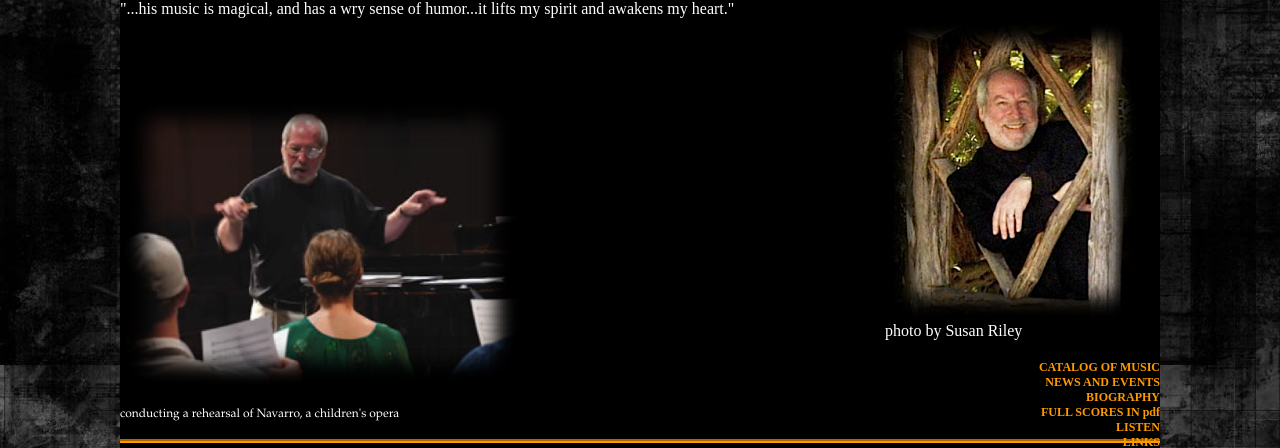
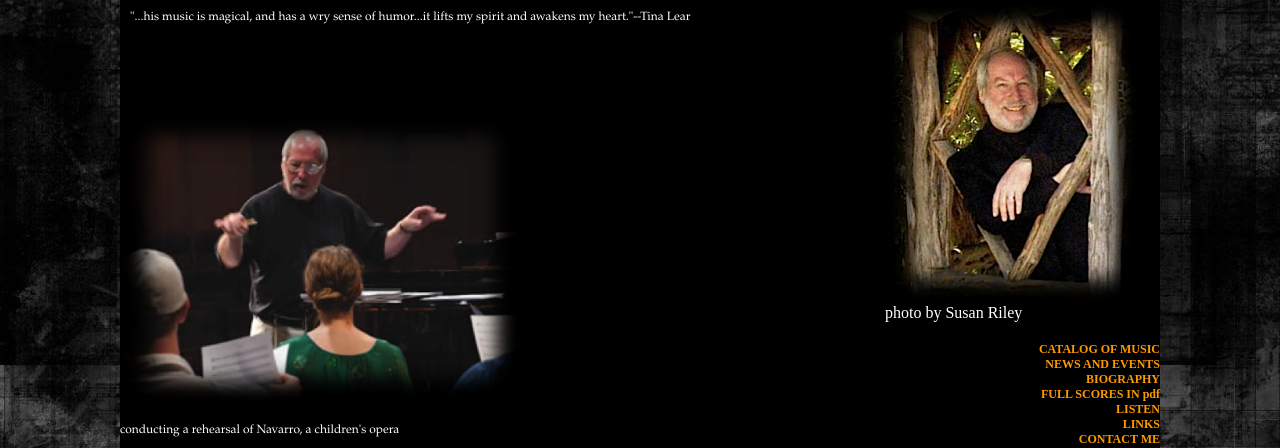
Before and after one commit to jamesbalentine/jamesscottbalentine-site, a PHP site: page /index.php?page=homepage in a window 1280 px wide. Shown: the part 170-618 px from the top of the page. Run offline with PHP 8.4, Linux system fonts and the light colour scheme.

Commit message:
Quote styled and text added to homepage.php.

```diff
--- a/css/jsbstyles.css
+++ b/css/jsbstyles.css
@@ -23,6 +23,7 @@
 	#leftcolumn {float: left;}
 #header-text {font-family: Palatino, Verdana, sans-serif; font-size: 38px; text-align: center; padding: 20px 0;}
 #header-subtext {font-family: Palatino, Verdana, sans-serif; font-size: 18px; text-align: center;}
+#header-quote {font-family: Palatino, Verdana, sans-serif; font-size: 12px; padding: 10px; text-align: center; float: left;}
 #image-quote-wrapper {width: 275px; float: right;}
 
 .Links a {display: block; clear: right; text-align: right;}
--- a/inc/homepage.php
+++ b/inc/homepage.php
@@ -1,5 +1,5 @@
 <div class="container">
-  <div id="header-quote">"...his music is magical, and has a wry sense of humor...it lifts my spirit and awakens my heart."</div>
+  <div id="header-quote">"...his music is magical, and has a wry sense of humor...it lifts my spirit and awakens my heart."--Tina Lear</div>
   <div id="image-quote-wrapper">
     <div style="width: 256px; height: 304px; text-align: center; vertical-align: top; background:#000 url('Images/JSB%20Gazebo%20Soft.png') no-repeat right top; background-size:256px 304px;" alt="JSB Gazebo"></div>
     <div class="image-quote-credit">photo by Susan Riley </div>
```
